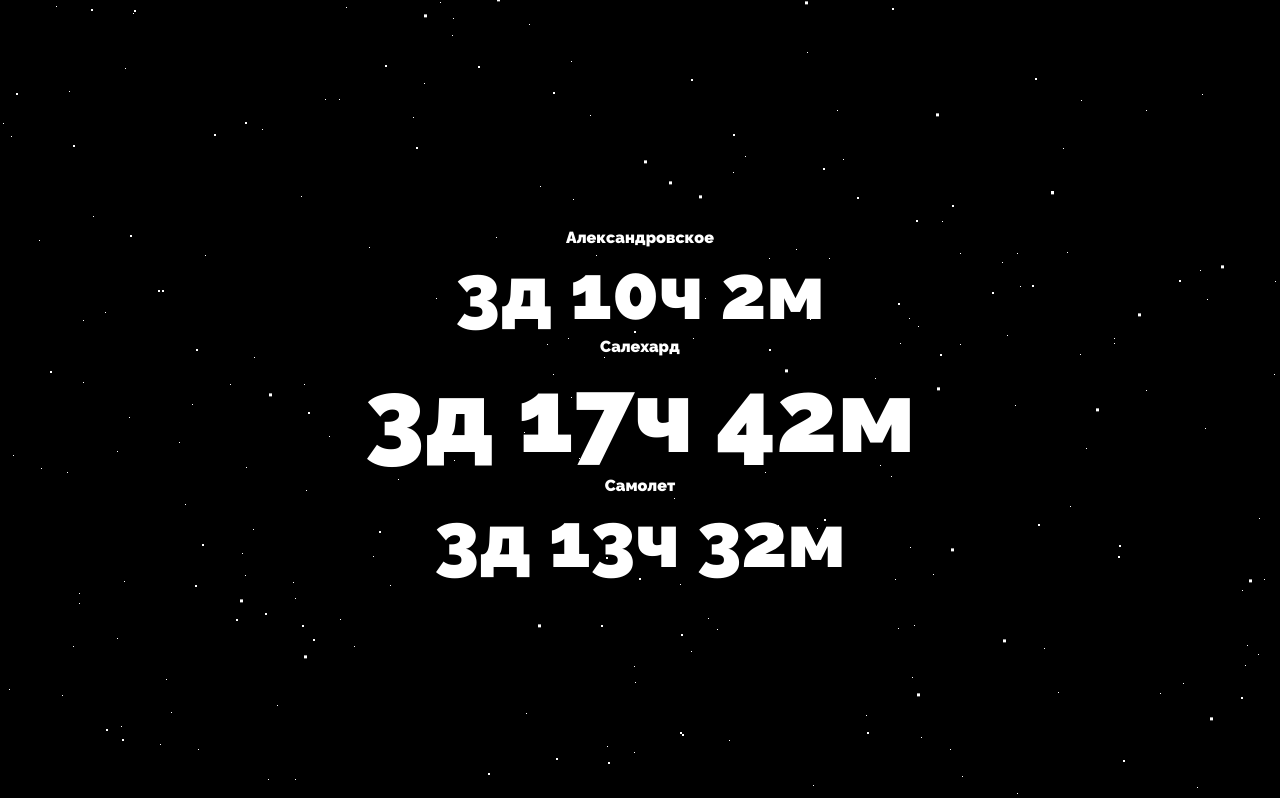
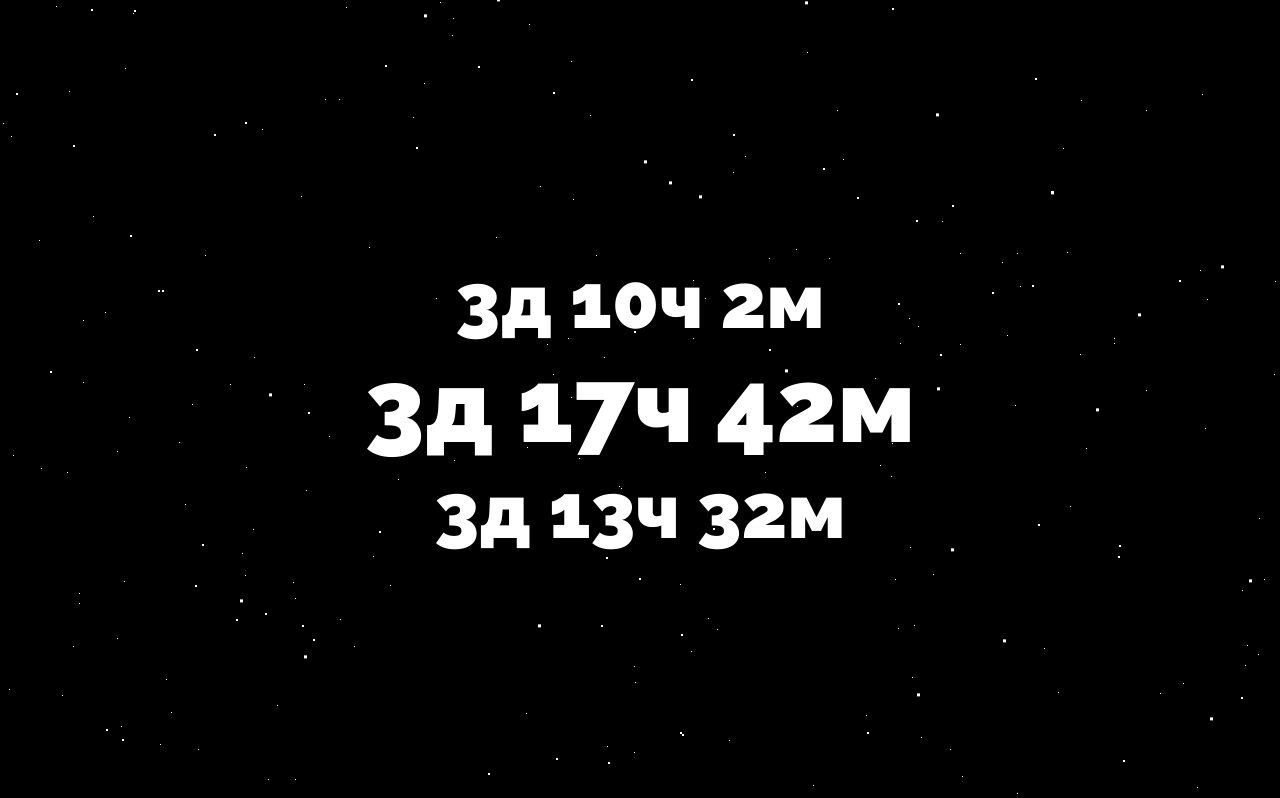
Before and after one commit to dajeo/timer.dajeo.by, a plain HTML site: page index.html in a window 1280 px wide. Shown: the top 798 px of the page. Drawn offline with Linux system fonts and the light colour scheme.

Commit message:
Update index.html

```diff
--- a/index.html
+++ b/index.html
@@ -18,14 +18,8 @@
             -ms-user-select: none;
         }
 
-        p {
-            margin-top: 0;
-            margin-bottom: 0;
-        }
-
         h1 {
-            margin-top: 0;
-            margin-bottom: 0;
+            margin: 0;
         }
 
         .clock {
@@ -115,20 +109,16 @@
     <div id='stars3'></div>
     <div class="clock">
         <div class="inner">
-            <p>Александровское</p>
             <h1 class="small" id="from_alexandrovskoye">
                 <span></span>д
                 <span></span>ч
                 <span></span>м
             </h1>
-
-            <p>Салехард</p>
             <h1 class="big" id="to_salekhard">
                 <span></span>д
                 <span></span>ч
                 <span></span>м
             </h1>
-            <p>Cамолет</p>
             <h1 class="small" id="to_boarding">
                 <span></span>д
                 <span></span>ч
```
